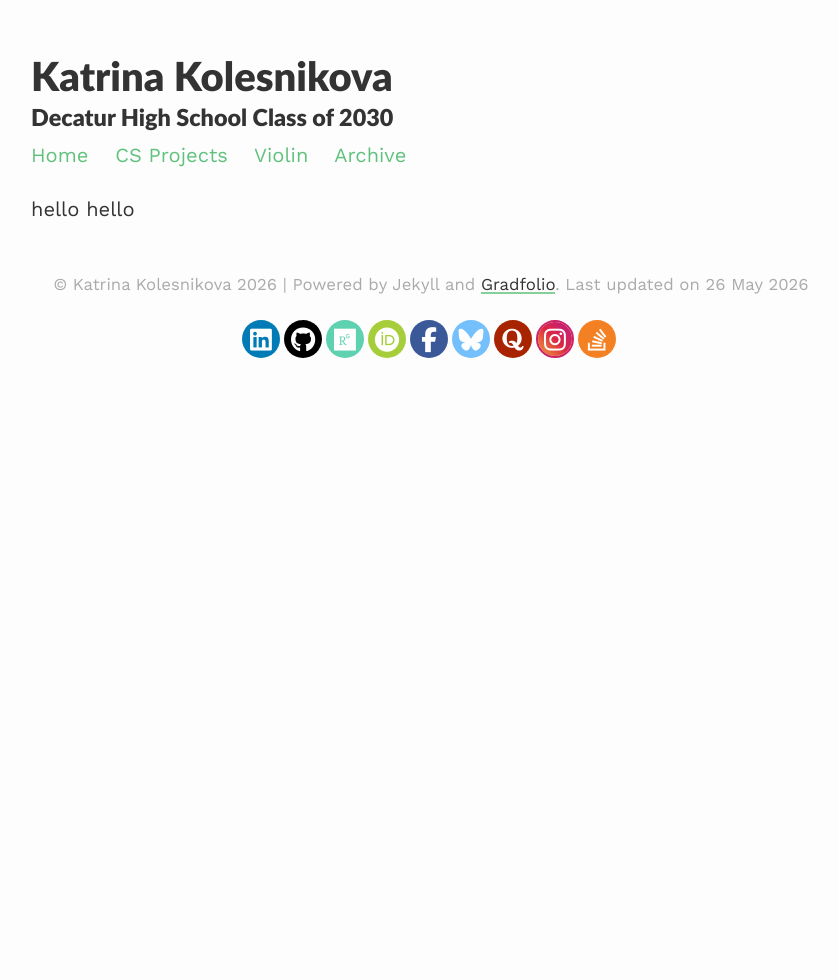
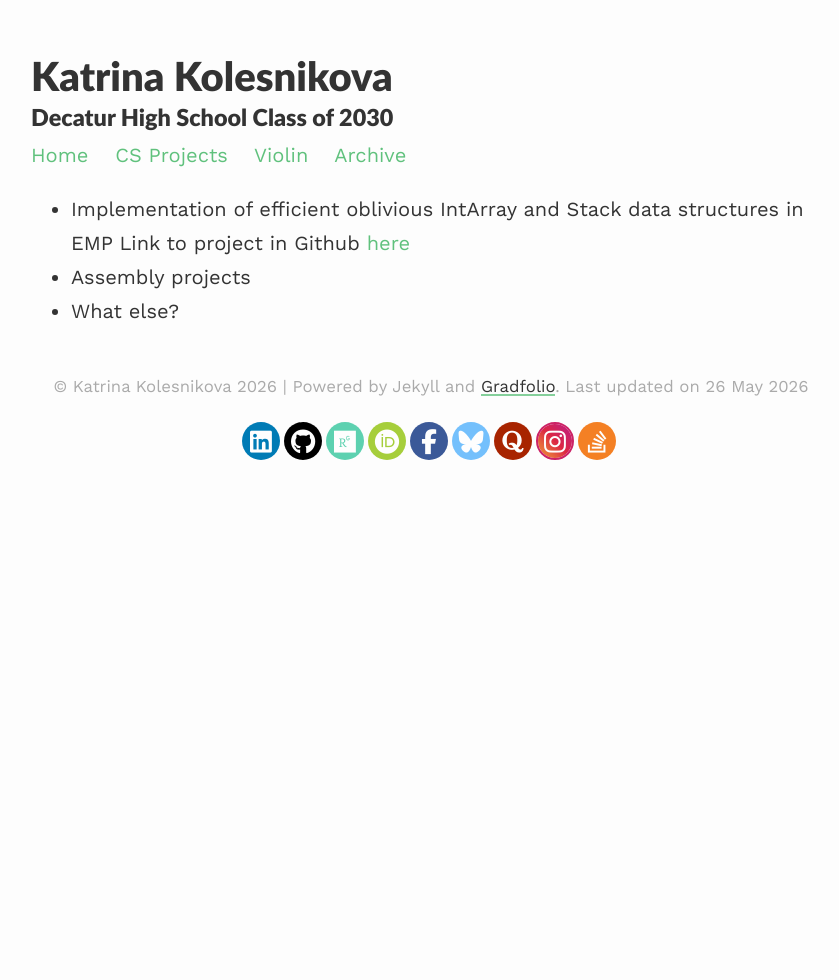
Before and after one commit to katkolesnikova/katkolesnikova.github.io, a Jekyll site: the page built from csprojects.md, in a window 1280 px wide. Shown: the whole page, without its empty margins (209-1048 px from the left). Built offline with Jekyll 4.4.1, drawn with Linux system fonts in a browser that asks for light colours.

Commit message:
Update csprojects.md

```diff
--- a/csprojects.md
+++ b/csprojects.md
@@ -4,4 +4,7 @@ permalink: /csprojects/
 title: Computer Science Projects
 ---
 
-hello hello
+- Implementation of efficient oblivious IntArray and Stack data structures in EMP
+    Link to project in Github [here](https://github.com/katkolesnikova/EMP-projects)
+- Assembly projects
+- What else?
```
